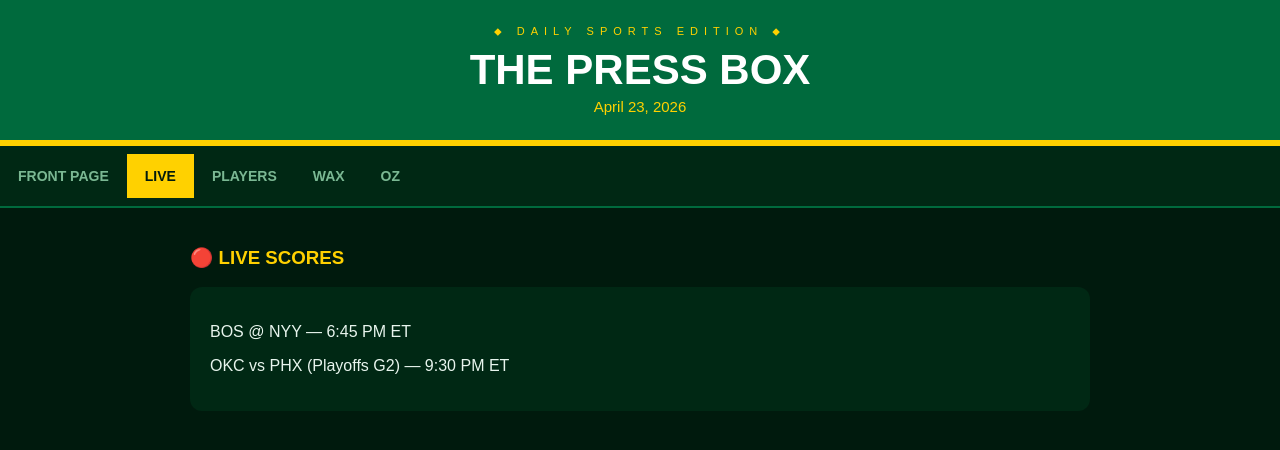
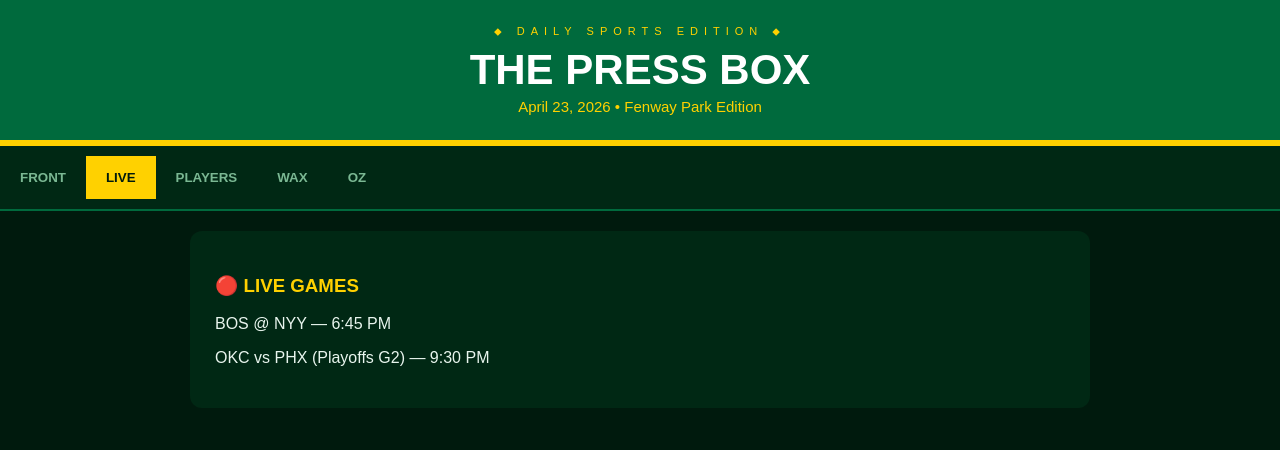
Before and after one commit to sctilt/Pressbox, a React (Vite) app: page / in a window 1280 px wide. Both pictures are taken after a click on the button "LIVE". Shown: the top 450 px of the page. Built offline with nearby package versions, Linux system fonts and the light colour scheme.

Commit message:
Update App.jsx

```diff
--- a/src/App.jsx
+++ b/src/App.jsx
@@ -2,11 +2,11 @@ import { useState } from 'react';
 import { LineChart, Line, XAxis, YAxis, CartesianGrid, Tooltip, ResponsiveContainer } from 'recharts';
 
 const chartData = [
-  { week: 'W1', Ohtani: 1950, Judge: 875, Edgecombe: 65 },
-  { week: 'W2', Ohtani: 1980, Judge: 900, Edgecombe: 90 },
-  { week: 'W3', Ohtani: 2020, Judge: 920, Edgecombe: 120 },
-  { week: 'W4', Ohtani: 2050, Judge: 940, Edgecombe: 150 },
-  { week: 'Now', Ohtani: 2100, Judge: 965, Edgecombe: 175 },
+  { week: 'W1', Ohtani: 1950, Judge: 875, Edgecombe: 65, Trout: 380 },
+  { week: 'W2', Ohtani: 1980, Judge: 900, Edgecombe: 90, Trout: 500 },
+  { week: 'W3', Ohtani: 2020, Judge: 920, Edgecombe: 120, Trout: 550 },
+  { week: 'W4', Ohtani: 2050, Judge: 940, Edgecombe: 150, Trout: 600 },
+  { week: 'Now', Ohtani: 2100, Judge: 965, Edgecombe: 175, Trout: 620 },
 ];
 
 export default function App() {
@@ -14,81 +14,62 @@ export default function App() {
 
   return (
     <div style={{ minHeight: '100vh', backgroundColor: '#001a0d', color: '#e8f5ee', fontFamily: 'Arial, sans-serif' }}>
-      {/* Masthead */}
       <div style={{ backgroundColor: '#006a3d', padding: '25px', textAlign: 'center', borderBottom: '6px solid #ffd100' }}>
         <div style={{ color: '#ffd100', fontSize: '11px', letterSpacing: '6px' }}>⬥ DAILY SPORTS EDITION ⬥</div>
         <h1 style={{ fontSize: '42px', margin: '8px 0 4px', color: '#ffffff' }}>THE PRESS BOX</h1>
-        <div style={{ color: '#ffd100', fontSize: '15px' }}>April 23, 2026</div>
+        <div style={{ color: '#ffd100', fontSize: '15px' }}>April 23, 2026 • Fenway Park Edition</div>
       </div>
 
-      {/* Navigation */}
-      <div style={{ display: 'flex', overflowX: 'auto', backgroundColor: '#002814', padding: '8px 0', borderBottom: '2px solid #006a3d' }}>
-        {['FRONT PAGE', 'LIVE', 'PLAYERS', 'WAX', 'OZ'].map((label, i) => {
-          const id = ['front','live','watch','wax','oz'][i];
-          return (
+      <div style={{ display: 'flex', overflowX: 'auto', backgroundColor: '#002814', padding: '10px 0', borderBottom: '2px solid #006a3d' }}>
+        {['FRONT', 'LIVE', 'PLAYERS', 'WAX', 'OZ'].map(label => (
           <button
-              key={i}
-              onClick={() => setTab(id)}
+            key={label}
+            onClick={() => setTab(label.toLowerCase())}
             style={{
-                padding: '14px 18px',
-                background: tab === id ? '#ffd100' : 'transparent',
-                color: tab === id ? '#001a0d' : '#7ab893',
+              padding: '14px 20px',
+              background: tab === label.toLowerCase() ? '#ffd100' : 'transparent',
+              color: tab === label.toLowerCase() ? '#001a0d' : '#7ab893',
               border: 'none',
               fontWeight: 'bold',
-                whiteSpace: 'nowrap',
-                fontSize: '14px'
+              whiteSpace: 'nowrap'
             }}
           >
             {label}
           </button>
-          );
-        })}
+        ))}
       </div>
 
       <div style={{ padding: '20px', maxWidth: '900px', margin: '0 auto' }}>
-        {tab === 'front' && (
-          <div style={{ textAlign: 'center', padding: '30px 0' }}>
-            <h2 style={{ color: '#ffd100' }}>Good Morning, Boston</h2>
-            <p style={{ fontSize: '18px' }}>Your daily sports cards newspaper is live.</p>
+        {tab === 'front' && <h2 style={{ color: '#ffd100', textAlign: 'center' }}>Good Morning. Here's what's hot today.</h2>}
+
+        {tab === 'live' && (
+          <div style={{ background: '#002814', padding: '25px', borderRadius: '12px' }}>
+            <h3 style={{ color: '#ffd100' }}>🔴 LIVE GAMES</h3>
+            <p>BOS @ NYY — 6:45 PM</p>
+            <p>OKC vs PHX (Playoffs G2) — 9:30 PM</p>
           </div>
         )}
 
-        {tab === 'live' && (
+        {tab === 'players' && (
           <div>
-            <h3 style={{ color: '#ffd100' }}>🔴 LIVE SCORES</h3>
-            <div style={{ background: '#002814', padding: '20px', borderRadius: '12px', marginBottom: '20px' }}>
-              <p>BOS @ NYY — 6:45 PM ET</p>
-              <p>OKC vs PHX (Playoffs G2) — 9:30 PM ET</p>
-            </div>
-          </div>
-        )}
-
-        {tab === 'watch' && (
-          <div>
-            <h3 style={{ color: '#ffd100', marginBottom: '15px' }}>📈 CARD VALUE TRACKER</h3>
-
-            <ResponsiveContainer width="100%" height={280}>
+            <h3 style={{ color: '#ffd100' }}>📈 CARD VALUE TREND (7 Weeks)</h3>
+            <ResponsiveContainer width="100%" height={320}>
               <LineChart data={chartData}>
                 <CartesianGrid stroke="#1a4030" />
                 <XAxis dataKey="week" stroke="#7ab893" />
                 <YAxis stroke="#7ab893" />
                 <Tooltip />
-                <Line type="monotone" dataKey="Ohtani" stroke="#ffd100" strokeWidth={3} name="Ohtani" />
-                <Line type="monotone" dataKey="Judge" stroke="#00e676" strokeWidth={3} name="Judge" />
-                <Line type="monotone" dataKey="Edgecombe" stroke="#ffffff" strokeWidth={3} name="Edgecombe" />
+                <Line type="monotone" dataKey="Ohtani" stroke="#ffd100" strokeWidth={4} name="Ohtani" />
+                <Line type="monotone" dataKey="Judge" stroke="#00e676" strokeWidth={4} name="Judge" />
+                <Line type="monotone" dataKey="Edgecombe" stroke="#ffffff" strokeWidth={4} name="Edgecombe" />
+                <Line type="monotone" dataKey="Trout" stroke="#ff9800" strokeWidth={4} name="Trout" />
               </LineChart>
             </ResponsiveContainer>
-
-            <div style={{ marginTop: '20px', background: '#002814', padding: '15px', borderRadius: '8px' }}>
-              <p><strong>Shohei Ohtani</strong> — $2,100 (+7.7%)</p>
-              <p><strong>Aaron Judge</strong> — $965 (+10.3%)</p>
-              <p><strong>VJ Edgecombe</strong> — $175 (+169% 🔥)</p>
-            </div>
           </div>
         )}
 
-        {tab === 'wax' && <div style={{ padding: '40px', textAlign: 'center' }}><h3>WAX TRACKER</h3><p>2026 Bowman • Chrome releases coming soon</p></div>}
-        {tab === 'oz' && <div style={{ padding: '40px', textAlign: 'center' }}><h3>🔮 OZ PREDICTIONS</h3><p>Daily picks &amp; betting plays loading...</p></div>}
+        {tab === 'wax' && <div style={{ padding: '40px', textAlign: 'center' }}><h3>📦 2026 Bowman & Topps Chrome</h3><p>Pre-order & Resell tracker coming</p></div>}
+        {tab === 'oz' && <div style={{ padding: '40px', textAlign: 'center' }}><h3>🔮 OZ Daily Picks</h3><p>Investment & Gambling plays loading...</p></div>}
       </div>
     </div>
   );
```
Lines whose indentation alone changed are shown as unchanged.
